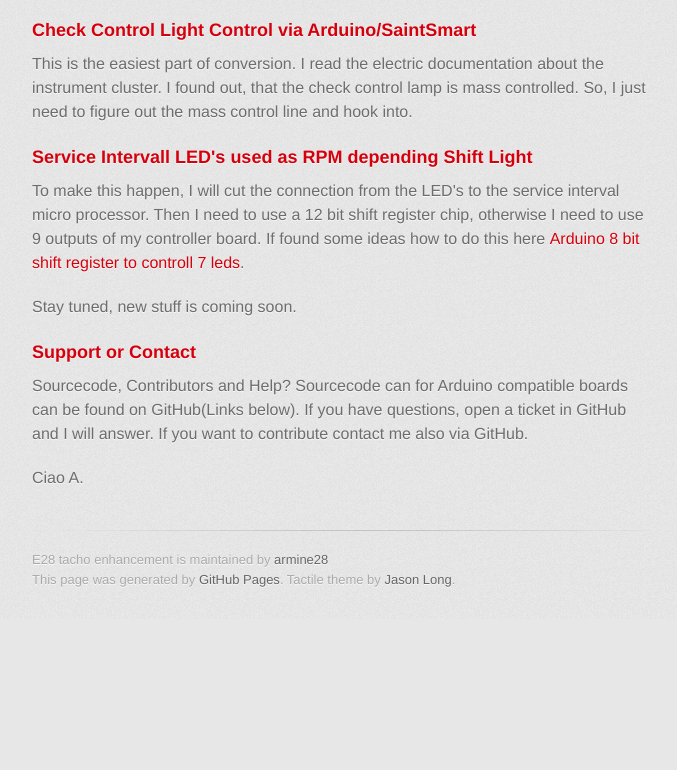
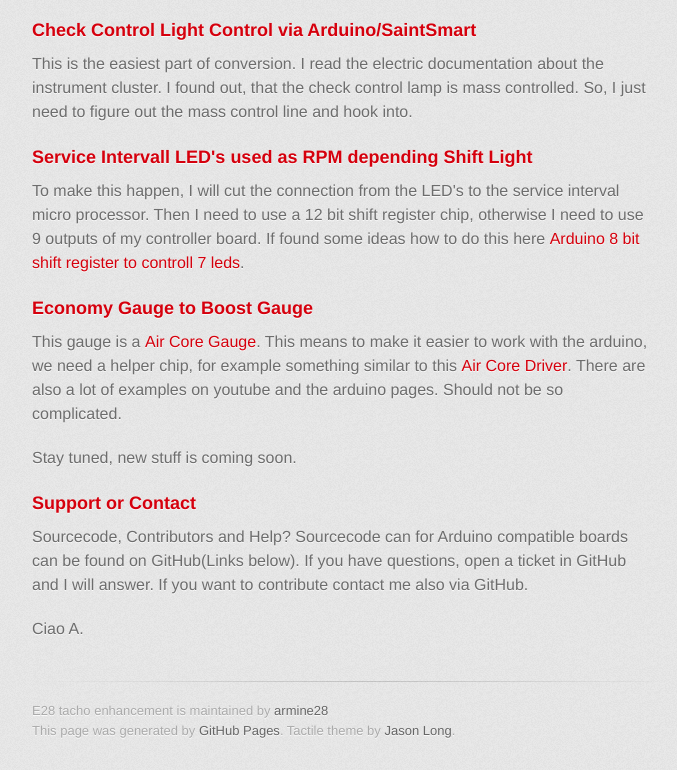
Before and after one commit to armine28/e28_tacho_enhancement, a plain HTML site: page index.html in a window 1280 px wide. Shown: the part 1178-1948 px from the top of the page, without its empty margins (298-975 px from the left). Before the commit the page ends 1797 px from the top, so only its background shows below. Drawn offline with Linux system fonts and the light colour scheme; a web font is replaced by a local one.

```diff
--- a/index.html
+++ b/index.html
@@ -71,6 +71,12 @@
 Then I need to use a 12 bit shift register chip, otherwise I need to use 9 outputs of my controller board.
 If found some ideas how to do this here <a href="http://blog.rastating.com/using-a-74hc595-shift-register-with-an-arduino-uno/">Arduino 8 bit shift register to controll 7 leds</a>.</p>
 
+<h3>
+<a id="economy-gauge-to-boost-gauge" class="anchor" href="#economy-gauge-to-boost-gauge" aria-hidden="true"><span class="octicon octicon-link"></span></a>Economy Gauge to Boost Gauge</h3>
+
+<p>This gauge is a <a href="http://en.wikipedia.org/wiki/Air_core_gauge">Air Core Gauge</a>. This means to make it easier to work with the arduino, we need a helper chip, for example something similar to this <a href="http://www.onsemi.com/PowerSolutions/product.do?id=CS4122">Air Core Driver</a>.
+There are also a lot of examples on youtube and the arduino pages. Should not be so complicated.</p>
+
 <p>Stay tuned, new stuff is coming soon.</p>
 
 <h3>
```
Also changed, not shown: params.json (+1 -1 lines).
